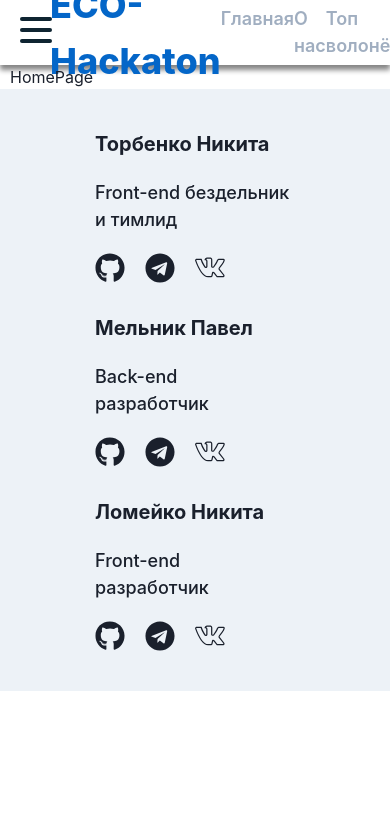
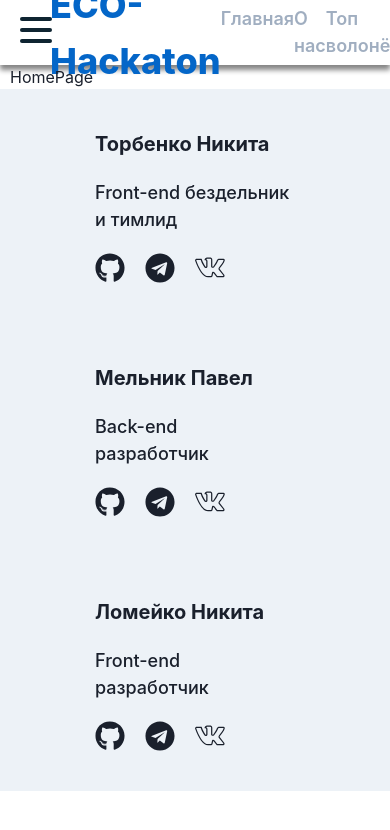
Before and after one commit to NikitaTorbenko/eco_hackathon, a React (Vite) app: page / in a window 390 px wide. Shown: the top 830 px of the page. Built offline with nearby package versions, Linux system fonts and the light colour scheme.

Commit message:
fix: footer

```diff
--- a/src/widgets/layout/Layout.module.scss
+++ b/src/widgets/layout/Layout.module.scss
@@ -1,5 +1,9 @@
 .content {
   display: flex;
+}
+
+.wrap {
+  width: 100%;
 }
 
 .container {
--- a/src/widgets/layout/Layout.tsx
+++ b/src/widgets/layout/Layout.tsx
@@ -1,27 +1,25 @@
 import { memo } from "react";
-import style from "./Layout.module.scss"
+import style from "./Layout.module.scss";
 
 import { Header } from "./header/Header";
 import { Footer } from "./footer/Footer";
 import { Sidebar } from "./sidebar/Sidebar";
 
 interface ILayout {
-    children: React.ReactNode
+  children: React.ReactNode;
 }
 
-export const Layout: React.FC<ILayout> = memo(({children}) => {
-    return(
-        <div>
-            <Header/>
-            <div className={style.content}>
-                <Sidebar>
-                    sidebar
-                </Sidebar>
-                <div className={style.container}>
-                    {children}
-                </div>
-            </div>
-            <Footer/>
+export const Layout: React.FC<ILayout> = memo(({ children }) => {
+  return (
+    <div>
+      <Header />
+      <div className={style.content}>
+        <Sidebar>sidebar</Sidebar>
+        <div className={style.wrap}>
+          <div className={style.container}>{children}</div>
+          <Footer />
         </div>
-    )
-})
+      </div>
+    </div>
+  );
+});
--- a/src/widgets/layout/footer/Footer.module.scss
+++ b/src/widgets/layout/footer/Footer.module.scss
@@ -1,6 +1,7 @@
 .footer {
   background-color: var(--primary-bg-color);
   padding: 40px 0;
+  width: 100%;
 
   &Container {
     display: grid;
@@ -9,6 +10,7 @@
 
     @media (max-width: 730px) {
       grid-template-columns: 1fr;
+      gap: 80px;
     }
   }
 
```
